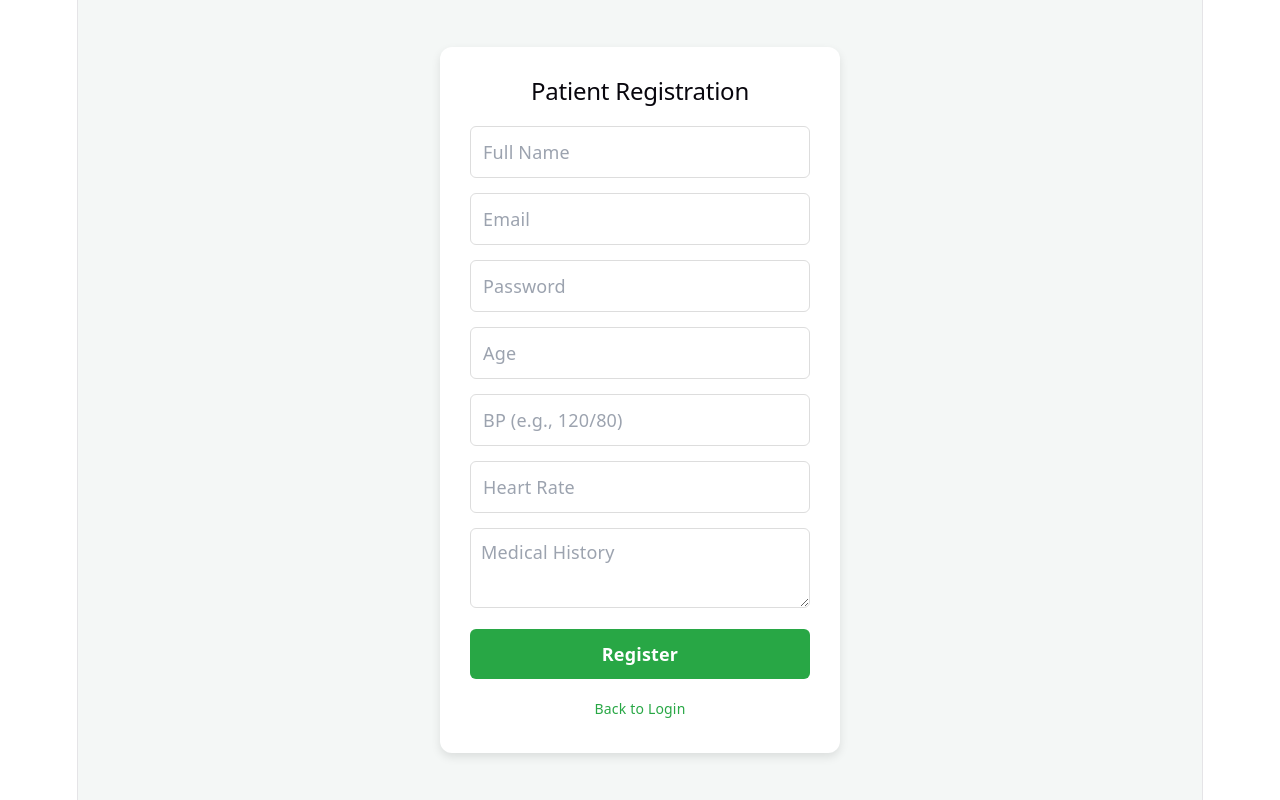
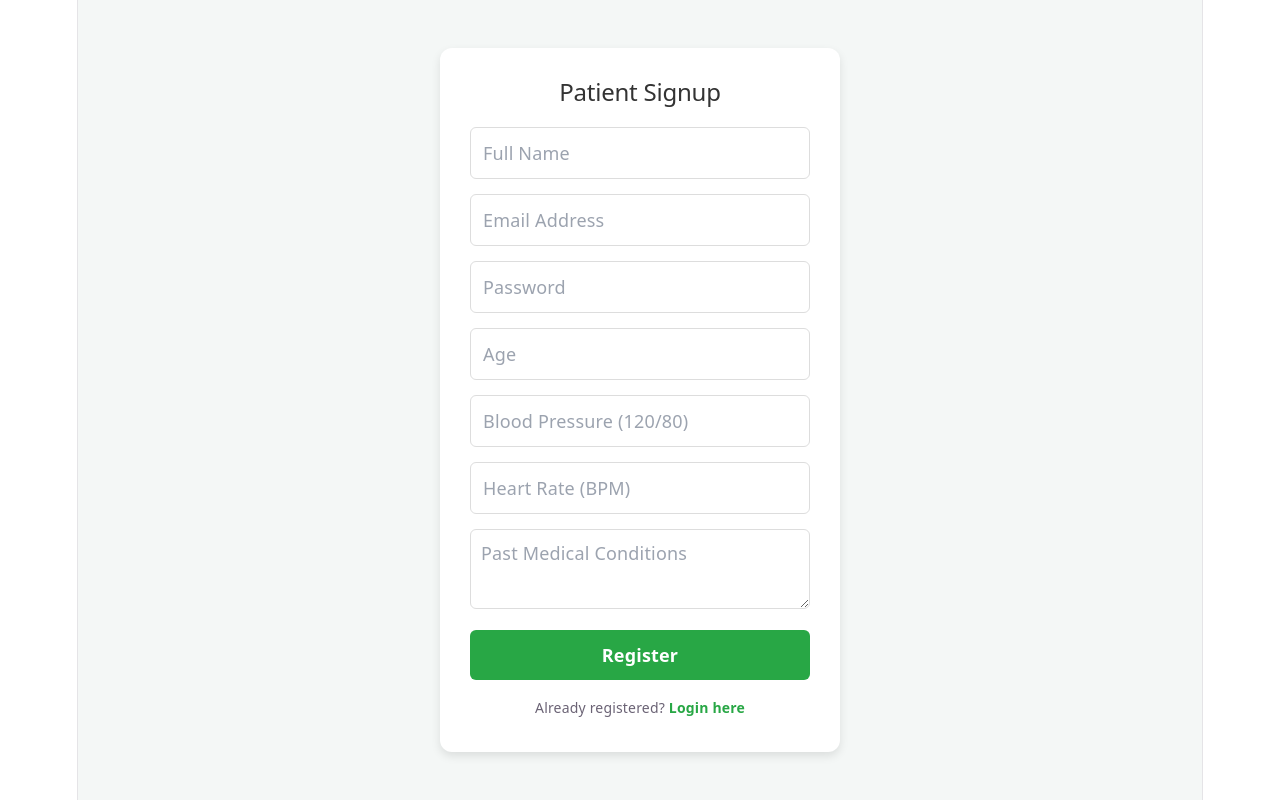
Before and after one commit to balaji1016-gif/HealthAI, a React (Vite) app in the folder healthcare-frontend/: page /register in a window 1280 px wide. Built offline with nearby package versions, Linux system fonts and the light colour scheme.

Commit message:
Update register.jsx

```diff
--- a/healthcare-frontend/src/pages/register.jsx
+++ b/healthcare-frontend/src/pages/register.jsx
@@ -25,20 +25,24 @@ const Register = () => {
     e.preventDefault();
     setLoading(true);
 
-    // Final check to ensure age is a number
+    // Clean the data before sending to prevent 500 errors
     const payload = {
-        ...formData,
-        age: parseInt(formData.age) || 0
+      ...formData,
+      age: parseInt(formData.age) || 0,
+      bloodPressure: formData.bloodPressure || "Not Provided",
+      heartRate: formData.heartRate || "Not Provided"
     };
 
     try {
-      await API.post('/auth/register', payload);
-      toast.success("Registration Successful!");
-      navigate('/login');
+      const response = await API.post('/auth/register', payload);
+      if (response.status === 201) {
+        toast.success("Account Created Successfully!");
+        navigate('/login');
+      }
     } catch (error) {
       console.error("Full Error Object:", error);
-      const message = error.response?.data || "Server Error (500)";
-      toast.error(typeof message === 'string' ? message : "Registration Failed");
+      const errorMessage = error.response?.data || "Server Error (500)";
+      toast.error(typeof errorMessage === 'string' ? errorMessage : "Registration Failed");
     } finally {
       setLoading(false);
     }
@@ -47,23 +51,23 @@ const Register = () => {
   return (
     <div style={styles.container}>
       <div style={styles.card}>
-        <h2 style={styles.title}>Patient Registration</h2>
+        <h2 style={styles.title}>Patient Signup</h2>
         <form onSubmit={handleSubmit}>
           <input type="text" name="name" placeholder="Full Name" value={formData.name} onChange={handleChange} required style={styles.input} />
-          <input type="email" name="email" placeholder="Email" value={formData.email} onChange={handleChange} required style={styles.input} />
+          <input type="email" name="email" placeholder="Email Address" value={formData.email} onChange={handleChange} required style={styles.input} />
           <input type="password" name="password" placeholder="Password" value={formData.password} onChange={handleChange} required style={styles.input} />
           <input type="number" name="age" placeholder="Age" value={formData.age} onChange={handleChange} required style={styles.input} />
-          <input type="text" name="bloodPressure" placeholder="BP (e.g., 120/80)" value={formData.bloodPressure} onChange={handleChange} style={styles.input} />
-          <input type="text" name="heartRate" placeholder="Heart Rate" value={formData.heartRate} onChange={handleChange} style={styles.input} />
-          <textarea name="medicalHistory" placeholder="Medical History" value={formData.medicalHistory} onChange={handleChange} style={styles.textarea} />
+          <input type="text" name="bloodPressure" placeholder="Blood Pressure (120/80)" value={formData.bloodPressure} onChange={handleChange} style={styles.input} />
+          <input type="text" name="heartRate" placeholder="Heart Rate (BPM)" value={formData.heartRate} onChange={handleChange} style={styles.input} />
+          <textarea name="medicalHistory" placeholder="Past Medical Conditions" value={formData.medicalHistory} onChange={handleChange} style={styles.textarea} />
 
           <button type="submit" disabled={loading} style={loading ? styles.buttonDisabled : styles.button}>
-            {loading ? "Processing..." : "Register"}
+            {loading ? "Creating Account..." : "Register"}
           </button>
         </form>
-        <div style={{ textAlign: 'center', marginTop: '15px' }}>
-            <Link to="/login" style={{ color: '#28a745', textDecoration: 'none', fontSize: '14px' }}>Back to Login</Link>
-        </div>
+        <p style={{ textAlign: 'center', marginTop: '15px', fontSize: '14px' }}>
+          Already registered? <Link to="/login" style={{ color: '#28a745', fontWeight: 'bold', textDecoration: 'none' }}>Login here</Link>
+        </p>
       </div>
     </div>
   );
@@ -72,11 +76,11 @@ const Register = () => {
 const styles = {
   container: { display: 'flex', justifyContent: 'center', alignItems: 'center', minHeight: '100vh', backgroundColor: '#f4f7f6', padding: '20px' },
   card: { background: '#fff', padding: '30px', borderRadius: '12px', width: '100%', maxWidth: '400px', boxShadow: '0 4px 10px rgba(0,0,0,0.1)' },
-  title: { textAlign: 'center', marginBottom: '20px' },
+  title: { textAlign: 'center', marginBottom: '20px', color: '#333' },
   input: { width: '100%', padding: '12px', marginBottom: '15px', borderRadius: '6px', border: '1px solid #ddd', boxSizing: 'border-box' },
   textarea: { width: '100%', padding: '10px', marginBottom: '15px', borderRadius: '6px', border: '1px solid #ddd', height: '80px', boxSizing: 'border-box' },
   button: { width: '100%', padding: '12px', backgroundColor: '#28a745', color: '#fff', border: 'none', borderRadius: '6px', cursor: 'pointer', fontWeight: 'bold' },
-  buttonDisabled: { width: '100%', padding: '12px', backgroundColor: '#6c757d', color: '#fff', border: 'none', borderRadius: '6px', cursor: 'not-allowed' }
+  buttonDisabled: { width: '100%', padding: '12px', backgroundColor: '#ccc', color: '#fff', border: 'none', borderRadius: '6px', cursor: 'not-allowed' }
 };
 
 export default Register;
```
